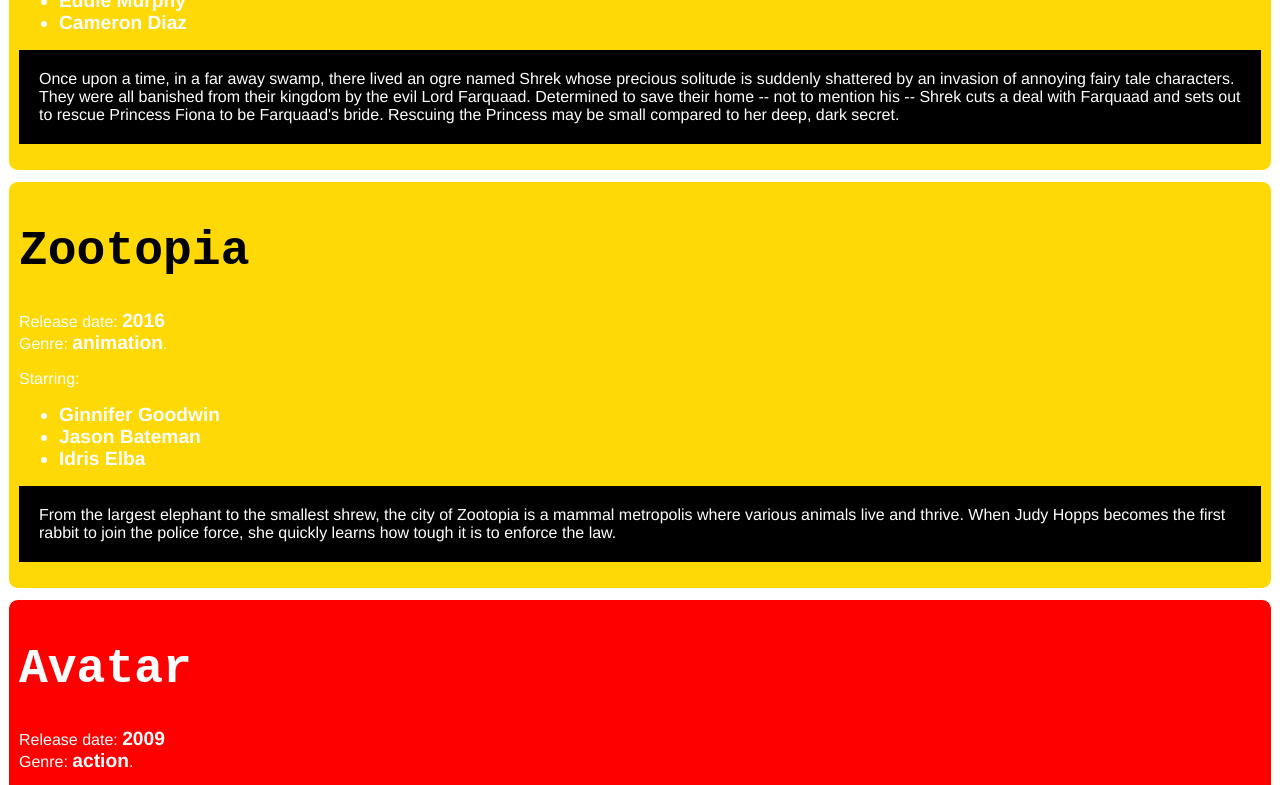
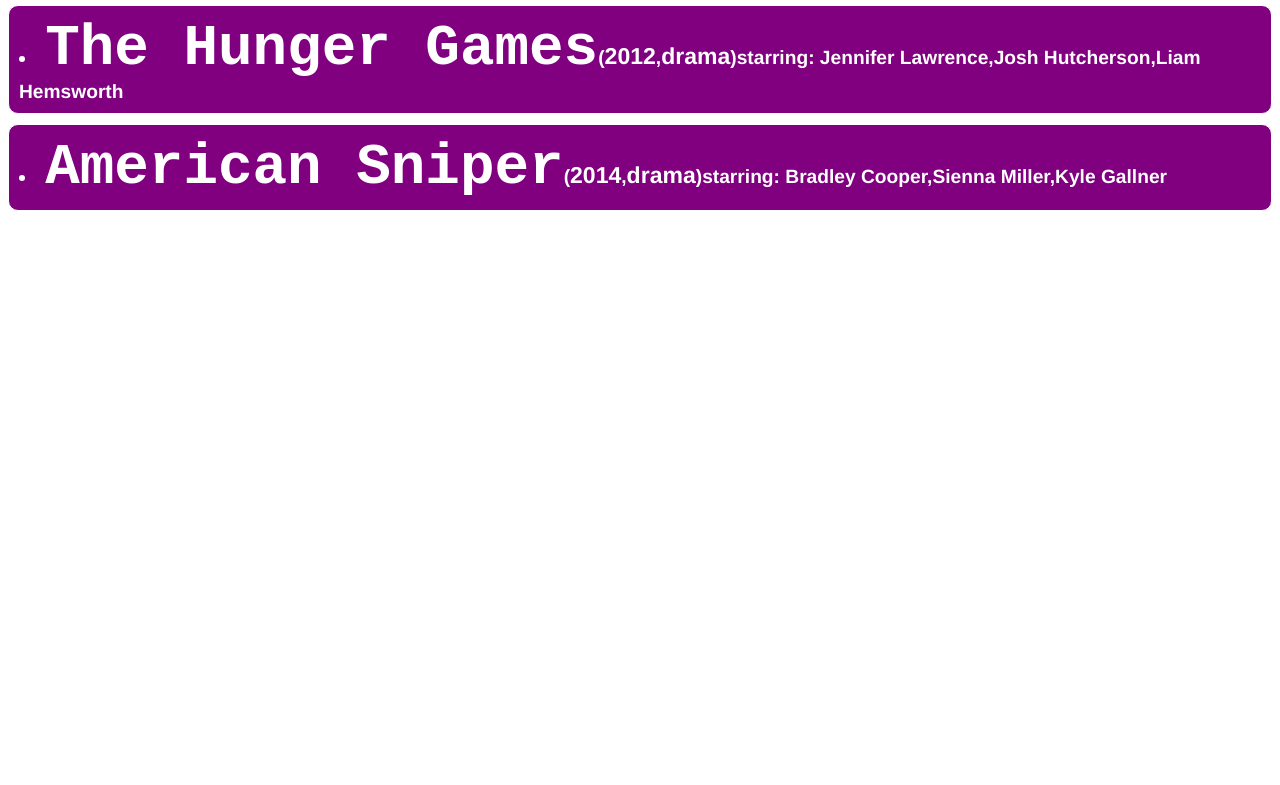
Before and after one commit to QuanAVuong/W02.MovieRender, a plain HTML site: page index.html in a window 1280 px wide. Shown: the part 684-1469 px from the top of the page. After the commit the page ends 905 px from the top, so only its background shows below. Drawn offline with nearby package versions, Linux system fonts and the light colour scheme.

Commit message:
function renderMovieCompact(movie)

```diff
--- a/index.html
+++ b/index.html
@@ -45,6 +45,24 @@
            return returnValue; // STATEMENT ON SAME LINE: broken otherwise
         }
 
+        function renderMovieCompact(movieObj) {
+            var returnValue = "";
+            returnValue +=
+                          "<li class='movie " + movieObj.genre + "'>" +
+                              "<span class='name'>" + movieObj.name + "</span>" +
+                              "(<span class='year'>" + movieObj.year + "</span>," +
+                              "<span class='genre'>" + movieObj.genre + "</span>)" +
+                              "starring: " + movieObj.cast.toString() +
+                          "</li>"
+            ;
+
+            console.log('return', 'returnValue:', typeof returnValue, returnValue)
+            return returnValue;
+
+        }
+
+
+
         function render(movieArray, displayWide) {
             console.log('render', 'movieArray:', movieArray, 'displayWide:', displayWide)
               // This function will get called automagically.
@@ -55,7 +73,8 @@
               // htmlStr += movieArray.forEach(renderMovie); => // syntax ??
 
               for (var i = 0; i < movieArray.length; i++) {
-                  htmlStr += renderMovie(movieArray[i]);
+                  // htmlStr += renderMovie(movieArray[i]);
+                  htmlStr += renderMovieCompact(movieArray[i]);
 
               }
 
```
